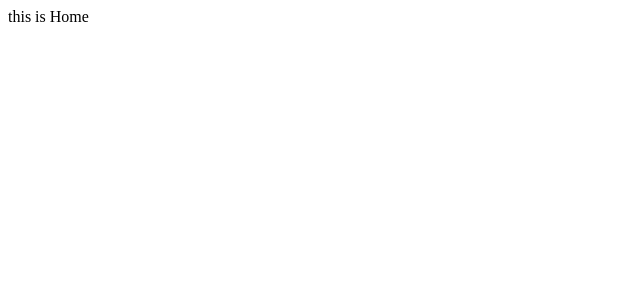
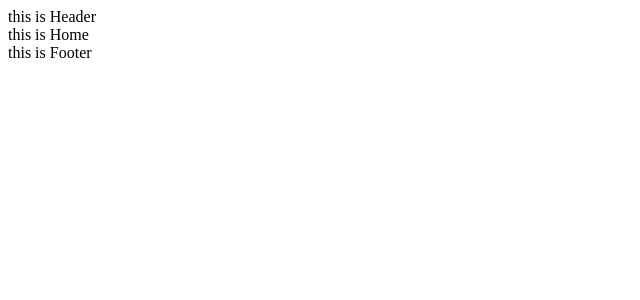
Before and after one commit to hanrichard/bus-report-test, a React (Vite) app: page / in a window 1280 px wide. Shown: the top 300 px of the page, without its empty margins (0-640 px from the left). Built offline with nearby package versions, Linux system fonts and the light colour scheme.

Commit message:
add home component

```diff
--- a/src/App.tsx
+++ b/src/App.tsx
@@ -1,8 +1,13 @@
 import { Home } from '../src/features/Home'
+import { Footer } from './components/footer/Footer';
+import { Header } from './components/header/Header';
+
 const App = () => {
   return (
     <>
+      <Header />
       <Home />
+      <Footer />
     </>
   )
 }
--- a/src/components/footer/Footer.tsx
+++ b/src/components/footer/Footer.tsx
@@ -1,7 +1,7 @@
 export const Footer = () => {
   return (
-    <>
+    <div>
       this is Footer
-    </>
+    </div>
   )
 }
--- a/src/components/header/Header.tsx
+++ b/src/components/header/Header.tsx
@@ -1,7 +1,7 @@
 export const Header = () => {
   return (
-    <>
+    <div>
       this is Header
-    </>
+    </div>
   )
 }
--- a/src/features/Home.tsx
+++ b/src/features/Home.tsx
@@ -1,7 +1,7 @@
 export const Home = () => {
   return (
-    <>
+    <div>
       this is Home
-    </>
+    </div>
   )
 }
```
